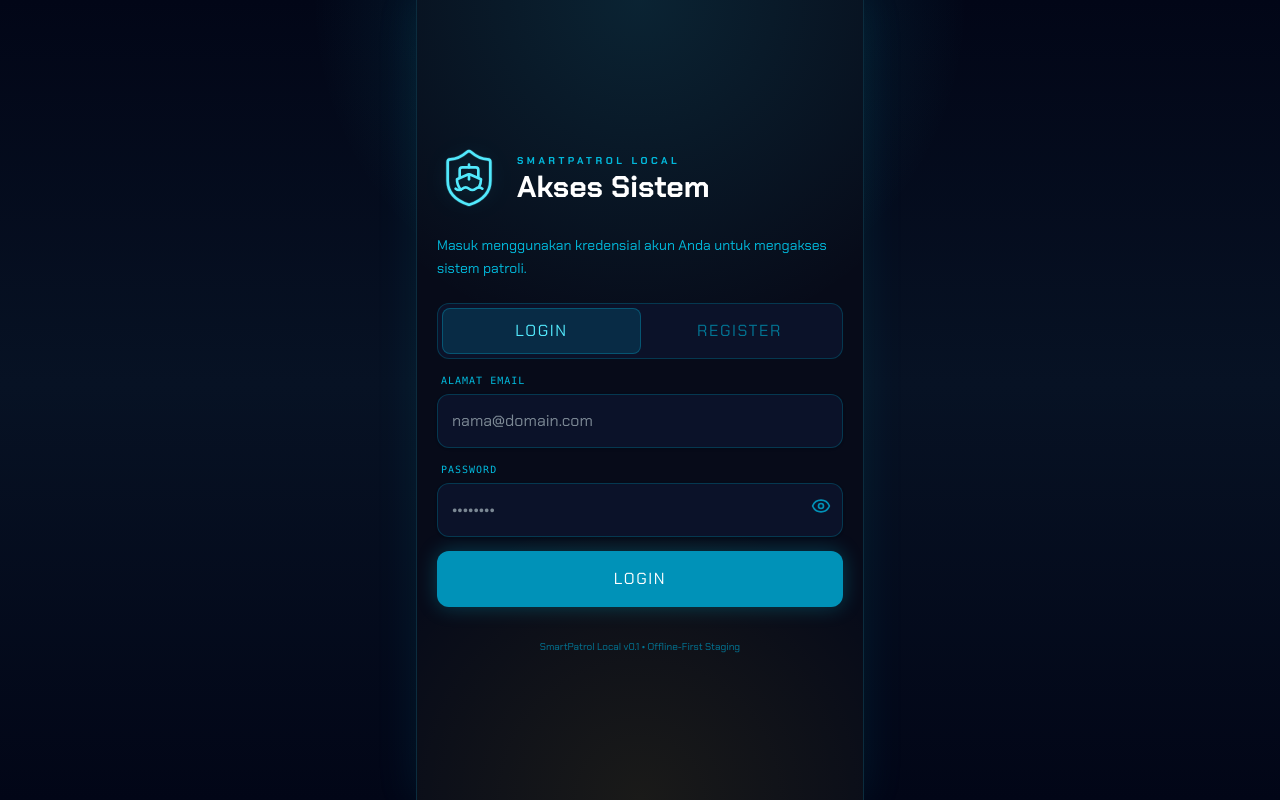
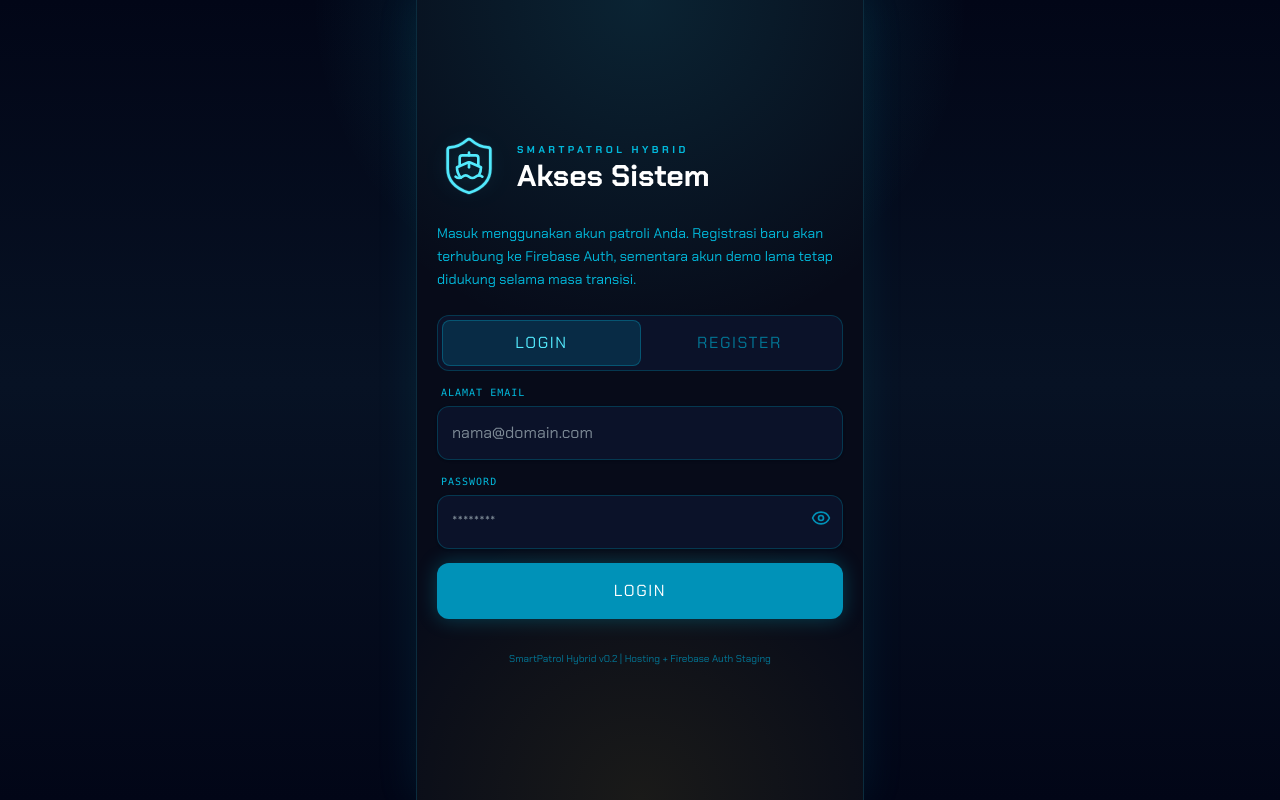
Before and after one commit to securityPIS/smartpatrol, a React (Vite) app: page / in a window 1280 px wide. Built offline with nearby package versions, Linux system fonts and the light colour scheme; no server answers.

Commit message:
Clarify hybrid auth login messaging

```diff
--- a/src/pages/LoginPage.jsx
+++ b/src/pages/LoginPage.jsx
@@ -19,11 +19,11 @@ export default function LoginPage() {
               <Ship className="w-8 h-8 text-cyan-300 relative z-10 drop-shadow-[0_0_15px_rgba(34,211,238,0.4)]" />
             </div>
             <div>
-              <p className="text-[10px] text-cyan-500 font-bold uppercase tracking-[0.35em]">SmartPatrol Local</p>
+              <p className="text-[10px] text-cyan-500 font-bold uppercase tracking-[0.35em]">SmartPatrol Hybrid</p>
               <h1 className="text-3xl font-black text-white leading-none mt-1">Akses Sistem</h1>
             </div>
           </div>
-          <p className="text-sm text-cyan-500 leading-relaxed">Masuk menggunakan kredensial akun Anda untuk mengakses sistem patroli.</p>
+          <p className="text-sm text-cyan-500 leading-relaxed">Masuk menggunakan akun patroli Anda. Registrasi baru akan terhubung ke Firebase Auth, sementara akun demo lama tetap didukung selama masa transisi.</p>
         </div>
 
         {authNotice && <div className="mb-4 p-3 bg-emerald-500/10 border border-emerald-500/30 rounded-xl text-xs text-emerald-300 font-medium">{authNotice}</div>}
@@ -57,9 +57,10 @@ export default function LoginPage() {
             <label className="text-[10px] font-mono text-cyan-500 mb-1.5 block uppercase tracking-widest pl-1">Alamat Email</label>
             <input type="email" value={authForm.email} onChange={e => setAuthForm({ ...authForm, email: e.target.value })} placeholder="nama@domain.com" className="w-full bg-[#0b1229] border border-cyan-800/50 rounded-xl p-3.5 text-sm text-cyan-50 focus:border-cyan-400 outline-none shadow-sm" />
           </div>
+
           <div className="relative">
             <label className="text-[10px] font-mono text-cyan-500 mb-1.5 block uppercase tracking-widest pl-1">Password</label>
-            <input type={showPassword ? 'text' : 'password'} value={authForm.password} onChange={e => setAuthForm({ ...authForm, password: e.target.value })} placeholder="••••••••" className="w-full bg-[#0b1229] border border-cyan-800/50 rounded-xl p-3.5 text-sm text-cyan-50 focus:border-cyan-400 outline-none shadow-sm pr-12" />
+            <input type={showPassword ? 'text' : 'password'} value={authForm.password} onChange={e => setAuthForm({ ...authForm, password: e.target.value })} placeholder="********" className="w-full bg-[#0b1229] border border-cyan-800/50 rounded-xl p-3.5 text-sm text-cyan-50 focus:border-cyan-400 outline-none shadow-sm pr-12" />
             <button type="button" onClick={() => setShowPassword(!showPassword)} className="absolute right-3 top-[34px] text-cyan-600 hover:text-cyan-400 transition-colors">
               {showPassword ? <EyeOff className="w-5 h-5" /> : <Eye className="w-5 h-5" />}
             </button>
@@ -68,7 +69,7 @@ export default function LoginPage() {
           {authMode === 'register' && (
             <div>
               <label className="text-[10px] font-mono text-cyan-500 mb-1.5 block uppercase tracking-widest pl-1">Konfirmasi Password</label>
-              <input type="password" value={authForm.confirmPassword} onChange={e => setAuthForm({ ...authForm, confirmPassword: e.target.value })} placeholder="••••••••" className="w-full bg-[#0b1229] border border-cyan-800/50 rounded-xl p-3.5 text-sm text-cyan-50 focus:border-cyan-400 outline-none shadow-sm" />
+              <input type="password" value={authForm.confirmPassword} onChange={e => setAuthForm({ ...authForm, confirmPassword: e.target.value })} placeholder="********" className="w-full bg-[#0b1229] border border-cyan-800/50 rounded-xl p-3.5 text-sm text-cyan-50 focus:border-cyan-400 outline-none shadow-sm" />
             </div>
           )}
 
@@ -78,7 +79,7 @@ export default function LoginPage() {
         </div>
 
         <div className="mt-8 text-center">
-          <p className="text-[10px] text-cyan-700">SmartPatrol Local v0.1 • Offline-First Staging</p>
+          <p className="text-[10px] text-cyan-700">SmartPatrol Hybrid v0.2 | Hosting + Firebase Auth Staging</p>
         </div>
       </div>
     </div>
```
